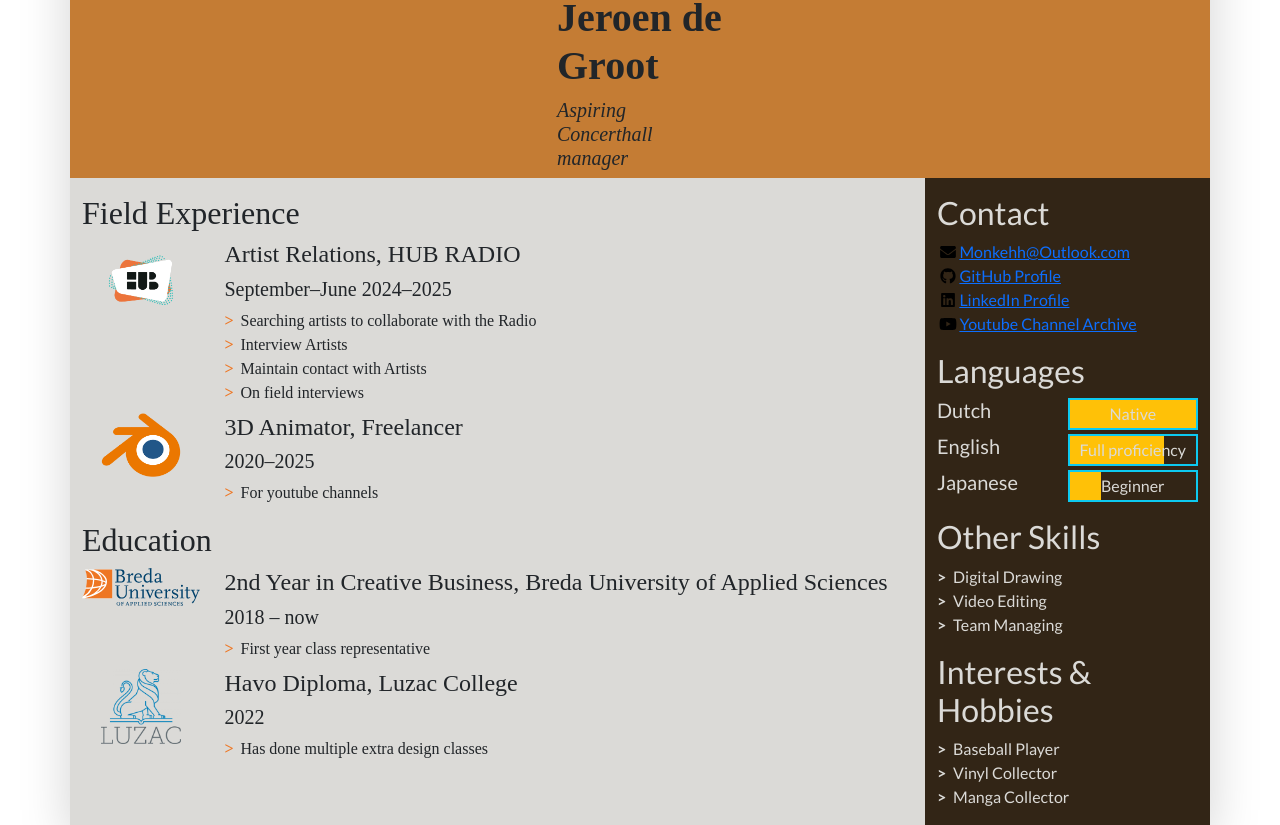
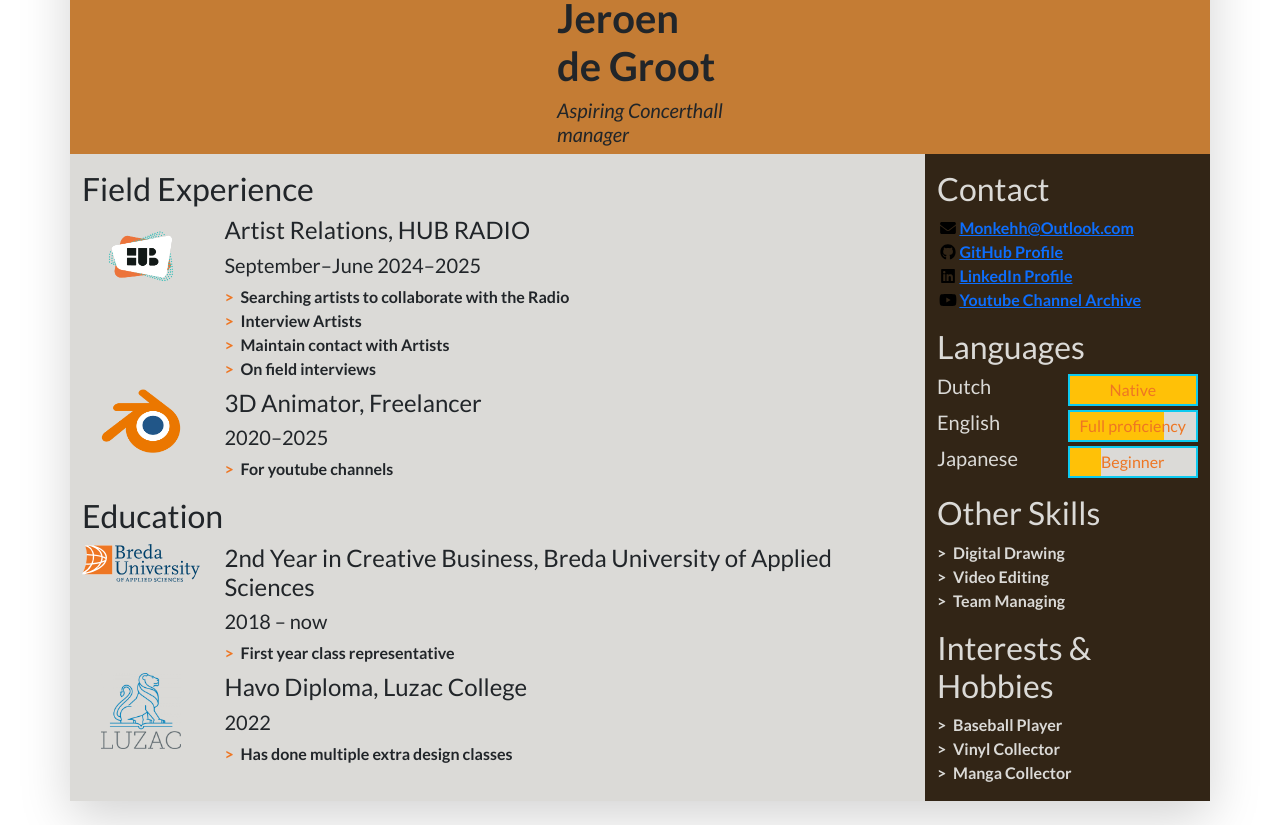
Before and after one commit to Monkey-Kon/Monkey-CV-PRJ4, a plain HTML site: page index.html in a window 1280 px wide. Shown: the part 187-1012 px from the top of the page. Drawn offline with nearby package versions, Linux system fonts and the light colour scheme.

Commit message:
Some corrections and edits
Fixed some capitalisation and made fonts work

```diff
--- a/css/styles.css
+++ b/css/styles.css
@@ -6,9 +6,12 @@
 /* Styles for the body */
 
 body {
-	font-family: "Zilla Slab", serif;
-	font-weight: 500;
+	font-family: 'Lato';
 	font-style: normal;
+	font-weight: 700;
+	font-display: swap;
+	src: url(https://fonts.gstatic.com/s/lato/v24/S6u9w4BMUTPHh6UVSwiPGQ.woff2) format('woff2');
+	unicode-range: U+0000-00FF, U+0131, U+0152-0153, U+02BB-02BC, U+02C6, U+02DA, U+02DC, U+0304, U+0308, U+0329, U+2000-206F, U+20AC, U+2122, U+2191, U+2193, U+2212, U+2215, U+FEFF, U+FFFD;
 }
 
 /* Styles for custom classes in the document. (There are more, try to find them out!) */
@@ -47,6 +50,11 @@
 	padding-left: 1em;
 }
 
+.language-level {
+	background-color: #dbdad7;
+	color: #EE7623;
+}
+
 /* Styles for contact icons */
 
 .contact-icon {
--- a/index.html
+++ b/index.html
@@ -46,7 +46,7 @@
             "w-100" makes sure the image takes the full width of the column it's in
             "rounded-circle" cuts a circle around the image
           -->
-        <img class="w-100 rounded-circle my-3" src="images/JeroenPFP.png" alt="Portrait of Jeroen de Groot" width="100>
+        <img class="w-100 rounded-circle my-3" src="images/jeroenpfp.png" alt="Portrait of Jeroen de Groot" width="100>
       </div>
       <!--
           A container to wrap around your name and tagline. Full-width at small size, then columns of increasing size.
@@ -84,7 +84,7 @@
             <li class="biography-item row mb-2">
               <!-- We're using a grid inside a grid so we can align logos and text -->
               <div class="logo-container col-3 col-sm-2 col-md-3 col-lg-2">
-                <img class="biography-logo mw-100 d-block mx-auto" src="images/employers/HUBRADIO.png" alt="HubRadio"
+                <img class="biography-logo mw-100 d-block mx-auto" src="images/employers/hubradio.png" alt="HubRadio"
                   width="80">
               </div>
               <div class="biography-contents col-9 col-sm-10 col-md-9 col-lg-10">
@@ -104,7 +104,7 @@
             <li class="biography-item row mb-2">
               <div class="logo-container col-3 col-sm-2 col-md-3 col-lg-2">
                 <!-- We're using a grid inside a grid so we can align logos and text -->
-                <img class="biography-logo mw-100 d-block mx-auto" src="images/employers/Blender.png" alt="Blender"
+                <img class="biography-logo mw-100 d-block mx-auto" src="images/employers/blender.png" alt="Blender"
                   width="80">
               </div>
               <div class="biography-contents col-9 col-sm-10 col-md-9 col-lg-10">
@@ -145,7 +145,7 @@
             <!-- 2nd item in education -->
             <li class="biography-item row mb-2">
               <div class="logo-container col-3 col-sm-2 col-md-3 col-lg-2">
-                <img class="biography-logo mw-100 d-block mx-auto" src="images/schools/Luzac.png" alt="Luzac"
+                <img class="biography-logo mw-100 d-block mx-auto" src="images/schools/luzac.png" alt="Luzac"
                   width="80">
               </div>
               <div class="biography-contents col-9 col-sm-10 col-md-9 col-lg-10">
```
